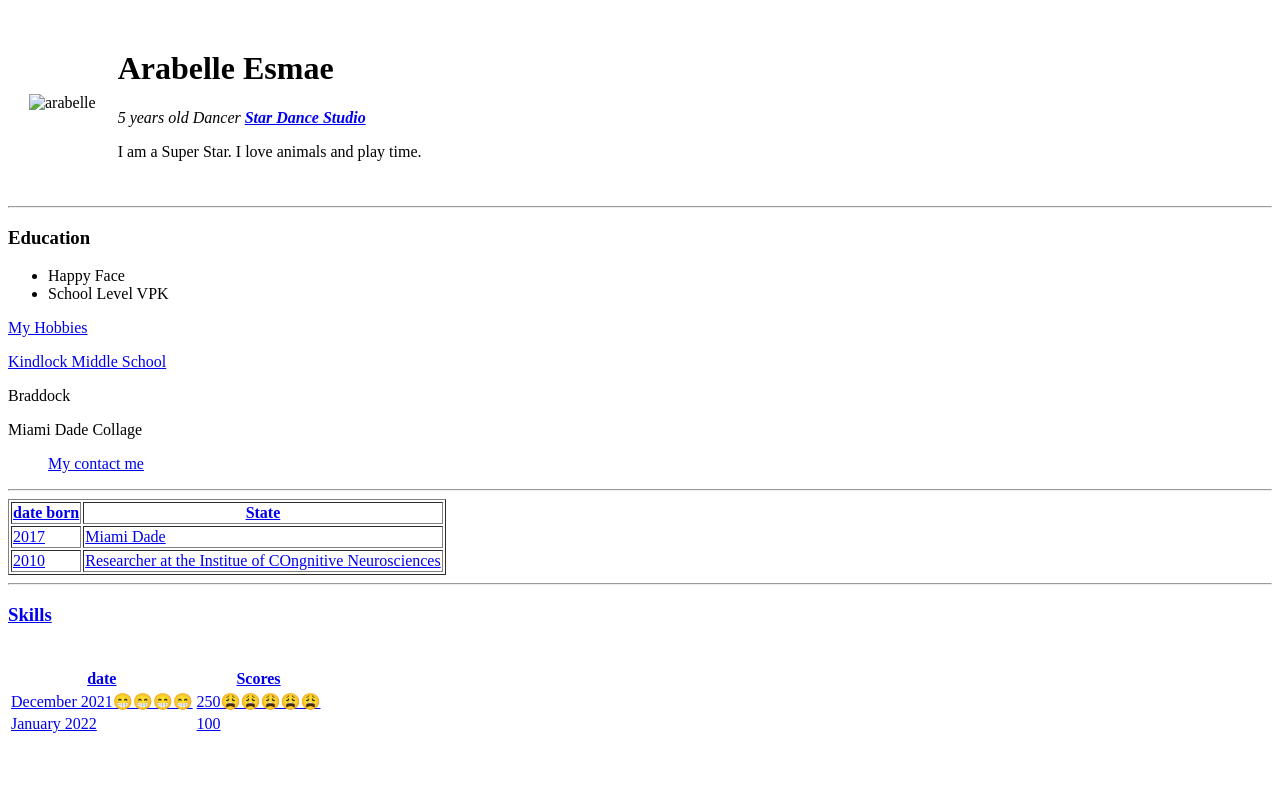
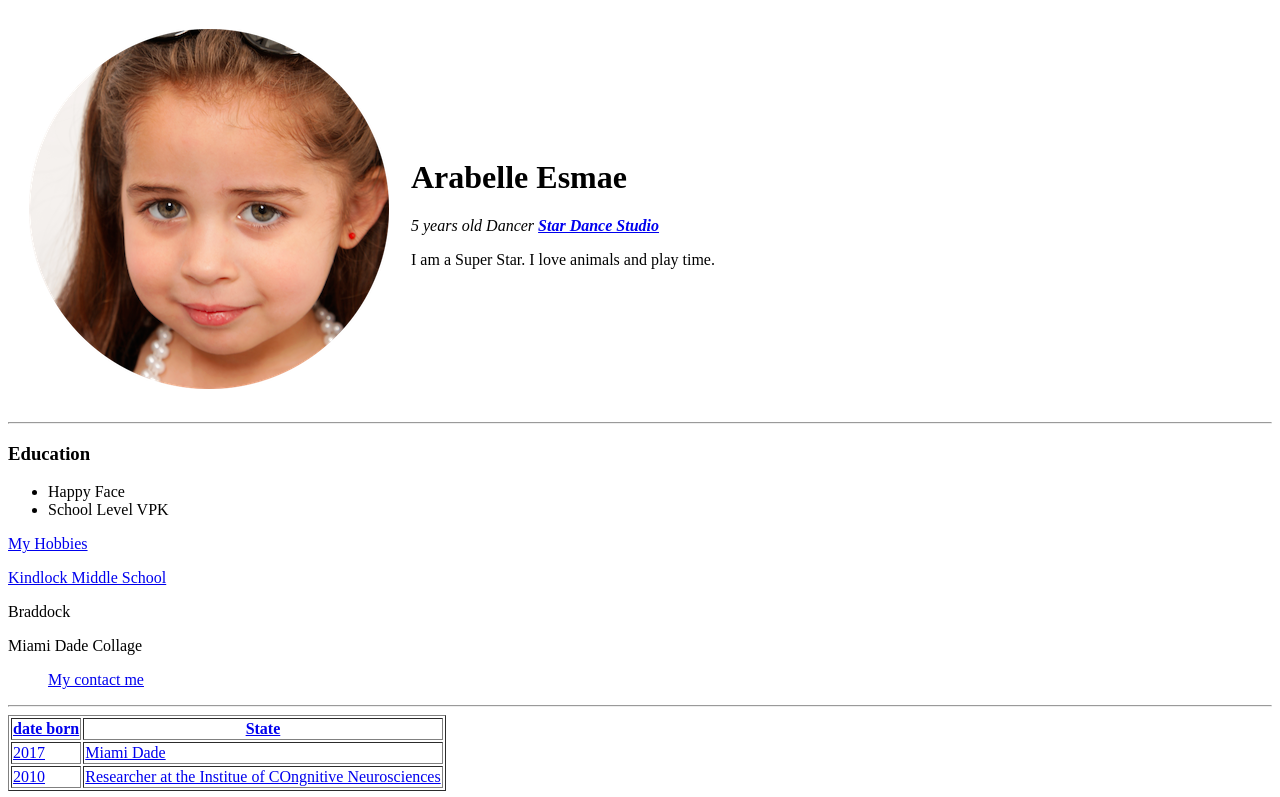
Before and after one commit to Racheladina13/cv, a plain HTML site: page index.html in a window 1280 px wide. Shown: the top 797 px of the page. Drawn offline with Linux system fonts and the light colour scheme.

Commit message:
redirecting for photo images

```diff
--- a/index.html
+++ b/index.html
@@ -10,7 +10,7 @@
 <body>
   <table cellspacing="20">
     <tr>
-      <td><img src="images/IMG_6286-modified.png" alt="arabelle" /></td>
+      <td><img src=IMG_6286-modified.png alt="arabelle" /></td>
       <td>
         <h1>Arabelle Esmae</h1>
         <p><em>5 years old Dancer <strong><a href="https://starsdance.co/pages/studios">Star Dance Studio</a></strong></em>
```
